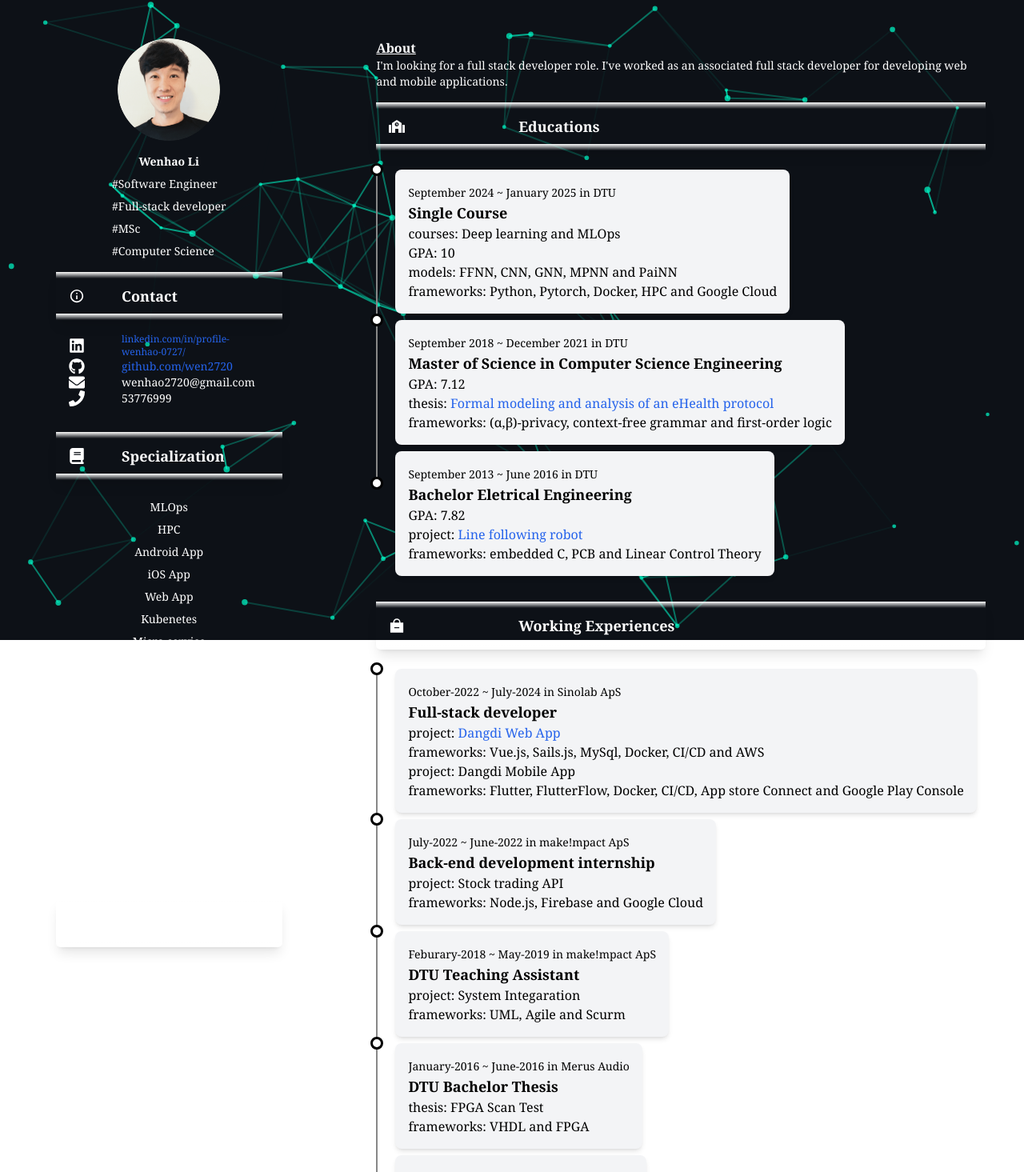
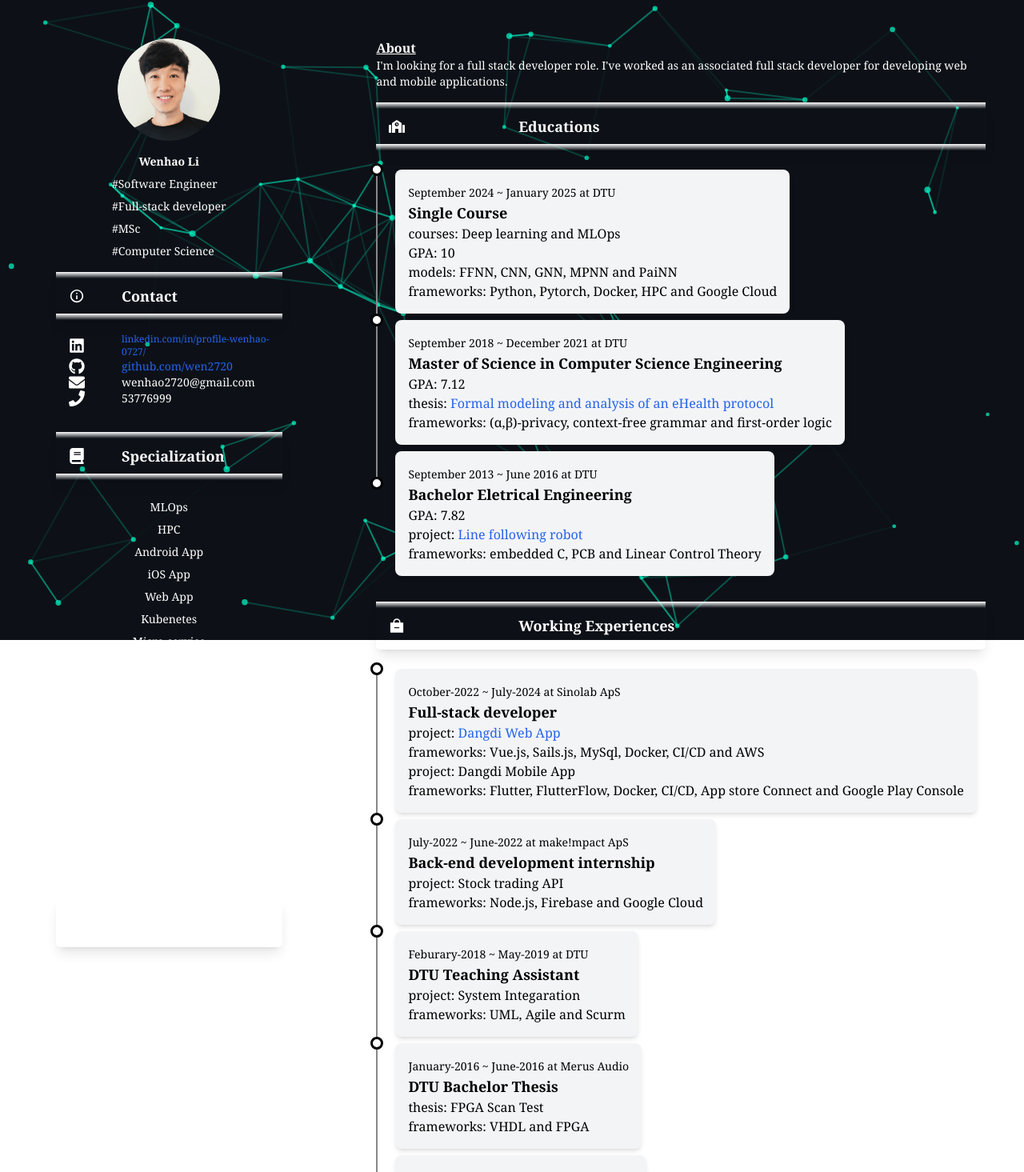
Before and after one commit to wen2720/next.cv, a Next.js app: page / in a window 1280 px wide. Shown: the top 1465 px of the page at 80% size. Built offline with nearby package versions, Linux system fonts and the light colour scheme.

Commit message:
edit: texts

```diff
--- a/components/app/profile_education.tsx
+++ b/components/app/profile_education.tsx
@@ -11,7 +11,7 @@ const ProfileEducation: React.FC<PorfileWorked> = ({
 	title = "Educations",
 	events = [
 		{
-			date: "September 2024 ~ January 2025 in DTU",
+			date: "September 2024 ~ January 2025 at DTU",
 			title: "Single Course",
 			projects:
 			[
@@ -24,7 +24,7 @@ const ProfileEducation: React.FC<PorfileWorked> = ({
 			]
 		},
 		{
-			date: "September 2018 ~ December 2021 in DTU",
+			date: "September 2018 ~ December 2021 at DTU",
 			title: "Master of Science in Computer Science Engineering",
 			projects:
 			[
@@ -39,7 +39,7 @@ const ProfileEducation: React.FC<PorfileWorked> = ({
 			]
 		},
 		{
-			date: "September 2013 ~ June 2016 in DTU",
+			date: "September 2013 ~ June 2016 at DTU",
 			title: "Bachelor Eletrical Engineering ",
 			projects:
 			[
--- a/components/app/profile_worked.tsx
+++ b/components/app/profile_worked.tsx
@@ -10,7 +10,7 @@ interface PorfileWorked{
 const ProfileWorked: React.FC<PorfileWorked> = ({
 	title = "Working Experiences",
 	events = [
-		{ date: "October-2022 ~ July-2024 in Sinolab ApS", title: "Full-stack developer",
+		{ date: "October-2022 ~ July-2024 at Sinolab ApS", title: "Full-stack developer",
 			projects:
 			[
 				{
@@ -23,7 +23,7 @@ const ProfileWorked: React.FC<PorfileWorked> = ({
 				},
 			]
 		},
-		{ date: "July-2022 ~ June-2022 in make!mpact ApS", title: "Back-end development internship",
+		{ date: "July-2022 ~ June-2022 at make!mpact ApS", title: "Back-end development internship",
 			projects:
 			[
 				{
@@ -32,7 +32,7 @@ const ProfileWorked: React.FC<PorfileWorked> = ({
 				},
 			]
 		},
-		{ date: "Feburary-2018 ~ May-2019 in make!mpact ApS", title: "DTU Teaching Assistant",
+		{ date: "Feburary-2018 ~ May-2019 at DTU", title: "DTU Teaching Assistant",
 			projects:
 			[
 				{
@@ -41,7 +41,7 @@ const ProfileWorked: React.FC<PorfileWorked> = ({
 				},
 			]
 		},
-		{ date: "January-2016 ~ June-2016 in Merus Audio", title: "DTU Bachelor Thesis",
+		{ date: "January-2016 ~ June-2016 at Merus Audio", title: "DTU Bachelor Thesis",
 			projects:
 			[
 				{
--- a/components/icon_label.tsx
+++ b/components/icon_label.tsx
@@ -30,7 +30,7 @@ const IconLabel: React.FC<ALabel> = ({
 		</div>
 
 		{/* Label: Takes the remaining 2/5 of the space */}
-		<div className={clsx("w-2/5 pl-4 text-lg text-white", bold, fontsize)}>
+		<div className={clsx("pl-4 text-lg text-white", bold, fontsize)}>
 			<LinkText id={id} link={link}/>
 		</div>
 	</div>
```
